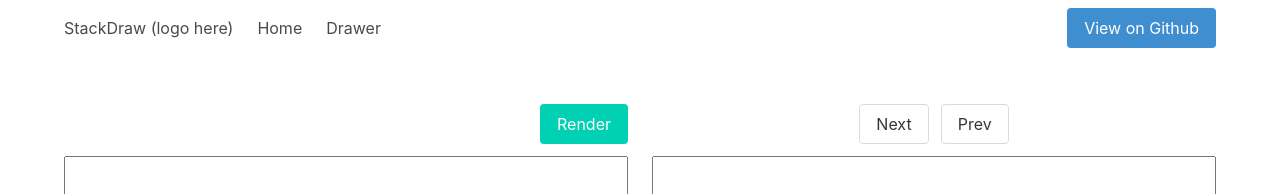
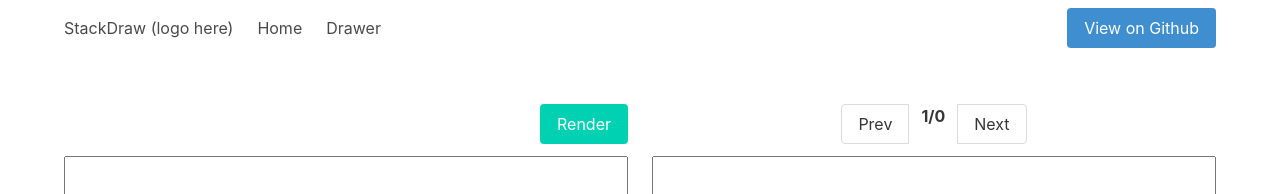
Before and after one commit to kvakil/stackdraw, a React (Create React App) app: page /#/main in a window 1280 px wide. Shown: the top 194 px of the page. Built offline with nearby package versions, Linux system fonts and the light colour scheme.

Commit message:
Add current frame display to the View

```diff
--- a/src/scenes/Main/components/View/index.tsx
+++ b/src/scenes/Main/components/View/index.tsx
@@ -33,18 +33,27 @@ export default class View extends React.Component<ViewProps, ViewState> {
     this.setState({currentFrame: newFrame});
   }
 
+  getCurrentFrameDisplay(): string {
+    return `${this.state.currentFrame + 1}/${this.props.renders.length}`;
+  }
+
   render() {
     return (
       <div className="View">
-        <div className="ViewControl field is-grouped is-grouped-centered">
-        <p className="control is-primary">
-          <input className="button" type="button" value="Next" onClick={() => this.changeFrame(1)} />
-        </p>
-        <p className="control">
-          <input className="button" type="button" value="Prev" onClick={() => this.changeFrame(-1)} />
-        </p>
-      </div>
-      <div className="ViewCanvas">
+        <div className="ViewControl field has-addons is-grouped is-grouped-centered">
+          <p className="control">
+            <input className="button" type="button" value="Prev" onClick={() => this.changeFrame(-1)} />
+          </p>
+          <p className="control">
+            <label className="label">
+              {this.getCurrentFrameDisplay()}
+            </label>
+          </p>
+          <p className="control">
+            <input className="button" type="button" value="Next" onClick={() => this.changeFrame(1)} />
+          </p>
+        </div>
+        <div className="ViewCanvas">
           <textarea id="canvas" value={this.drawCanvas()} />
         </div>
       </div>
```
